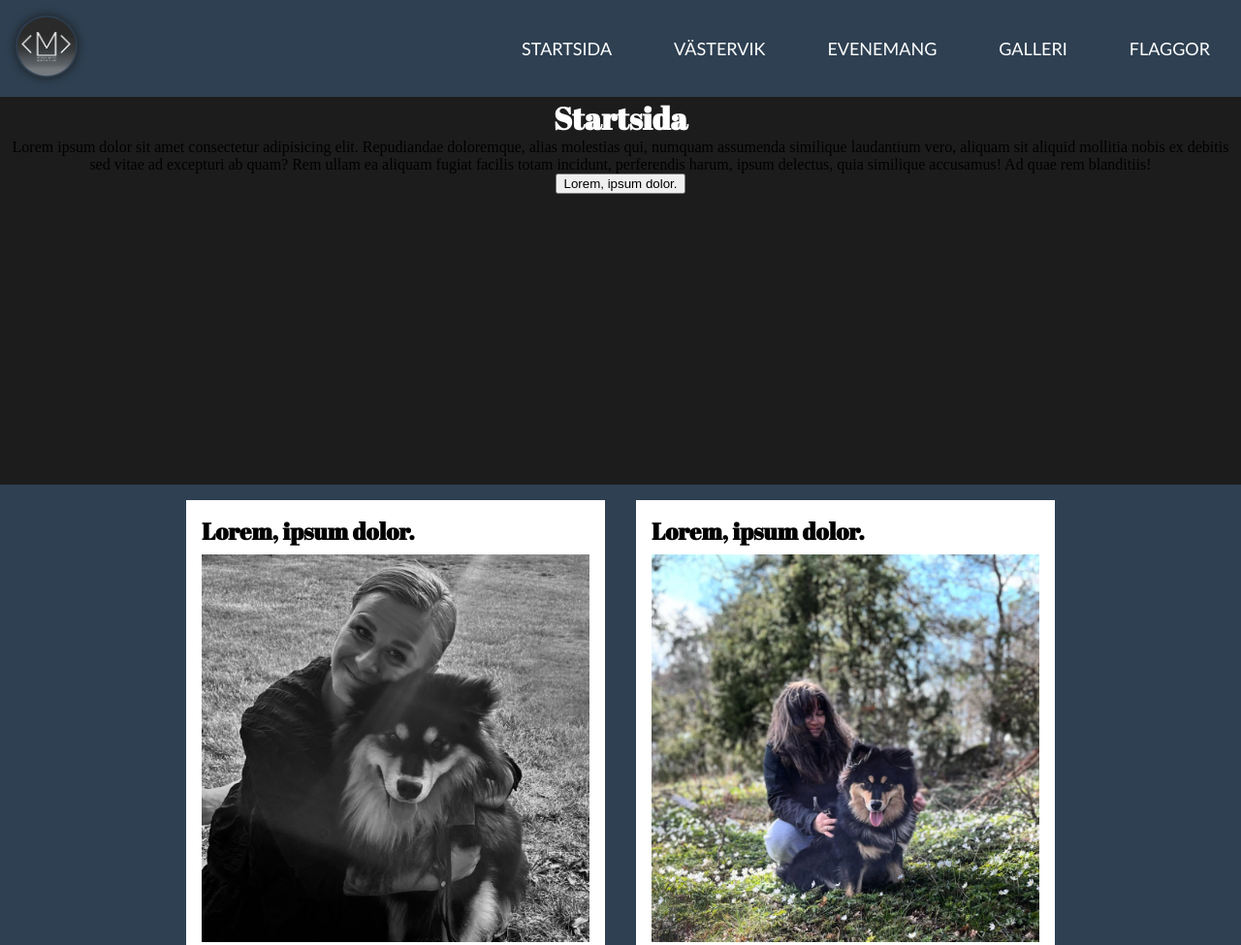
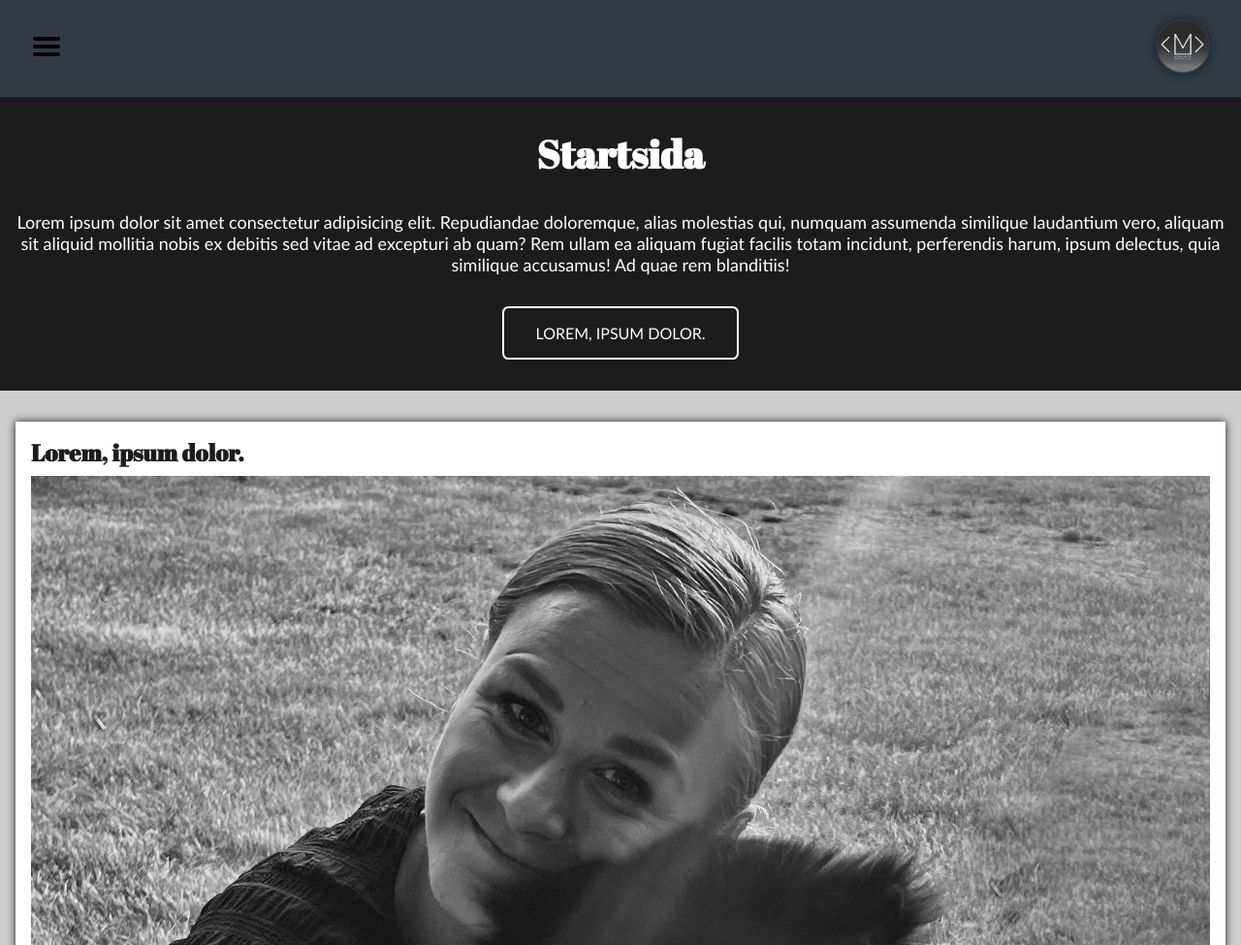
Before and after one commit to mathildahansson/case_2, a plain HTML site: page index.html in a window 1280 px wide. Shown: the top 975 px of the page at 97% size. Drawn offline with Linux system fonts and the light colour scheme.

Commit message:
ändrat om i designen så att jag utgår från mobile first, lagt till en hamburgarmeny och länkar som kommer upp vid hovering.

```diff
--- a/index.html
+++ b/index.html
@@ -16,16 +16,28 @@
     <!-- NAVIGERING -->
 
     <section class="top-nav">
-        <div class="logotype"><img src="assets/images/LOGOTYP.png" alt="Mathilda Hansson logo" id="logo"></div>
+
         <nav id="top">
-            <ul>
-                <li><a href="/index.html">Startsida</a></li>
-                <li><a href="/vastervik.html">Västervik</a></li>
-                <li><a href="/event.html">Evenemang</a></li>
-                <li><a href="/gallery.html">Galleri</a></li>
-                <li><a href="/flags.html">Flaggor</a></li>
+            <ul class="hamburger-menu">
+                <li><img src="assets/svg/134216_menu_lines_hamburger_icon.svg" alt="menu-icon">
+                    <ul class="hidden-menu">
+                        <li><h3>Meny</h3></li>
+                        <li><a href="/index.html">Startsida</a></li>
+                        <hr>
+                        <li><a href="/vastervik.html">Västervik</a></li>
+                        <hr>
+                        <li><a href="/event.html">Evenemang</a></li>
+                        <hr>
+                        <li><a href="/gallery.html">Galleri</a></li>
+                        <hr>
+                        <li><a href="/flags.html">Flaggor</a></li>
+                        <br><br>
+                        <li><a href="index.html">X</a></li>
+                    </ul>
+                </li>
             </ul>
         </nav>
+        <div class="logotype"><img src="assets/images/LOGOTYP.png" alt="Mathilda Hansson logo" id="logo"></div>
     </section>
 
 
--- a/styles/style.css
+++ b/styles/style.css
@@ -1,5 +1,5 @@
 :root {
-    --primary-color: #7C9082;
+    --primary-color: #313b46;
     --secondary-color: #2E4052;
     --base-color: #1c1c1c;
     --dark: #000000;
@@ -11,92 +11,155 @@ body {
     margin: 0;
 }
 
+/* NAVIGATION */
 section.top-nav {
     display: flex;
-    background-color: var(--secondary-color);
+    background-color: var(--primary-color);
     justify-content: space-between;
     align-items: center;
-    padding: 1rem;
-
+    padding: 1rem 2rem 1rem 2rem;
 }
 
-/* nav {} */
+nav#top {
+}
+
+.hamburger-menu {
+padding: 0;
+}
 
 nav#top ul {
     list-style: none;
-    display: flex;
-    gap: 2rem;
 }
 
-nav#top a {
-    color: var(--light);
-    text-decoration: none;
-    font-family: 'Gill Sans', 'Gill Sans MT', Calibri, 'Trebuchet MS', sans-serif;
-    font-size: large;
-    text-transform: uppercase;
-    padding: 1rem;
+nav#top ul .hidden-menu {
+    display: none;
 }
 
-nav#top a:hover {
+nav#top ul li:hover .hidden-menu {
+    display: block;
+}
+
+.hidden-menu {
+    background-color: var(--light);
+    width: 200px;
+    padding: 3rem 2rem 3rem 2rem;
+    text-align: center;
+    position: absolute;
+}
+
+.hidden-menu li {
+    padding: 1rem;
+    position: relative;
+}
+
+.hidden-menu a {
+    font-family: 'Gill Sans', 'Gill Sans MT', Calibri, 'Trebuchet MS', sans-serif;
+    text-decoration: none;
+    font-size: 18px;
+    text-transform: uppercase;
     color: var(--base-color);
-    background-color: var(--primary-color);
-    transition: ease-in-out 0.8s;
+}
 
+.hidden-menu a:hover {
+    text-decoration: none;
+    color: var(--contrast-color);
+}
+
+.hidden-menu h3 {
+    font-size: 30px;
+    text-transform: uppercase;
+    color: var(--primary-color);
+    padding-bottom: 2rem;
+    margin: 0rem 0rem 0.5rem 0rem;
+    border-bottom: 2px solid var(--primary-color);
 }
 
 img#logo {
-    width: 4rem;
+    width: 3.5rem;
     border: 0px solid var(--light);
     border-radius: 50%;
     box-shadow: 0px 0px 10px var(--base-color);
+    padding: 0;
 }
+
+/* HEADER */
 
 header {
     background-color: var(--base-color);
-    width: 100%;
-    height: 50vh;
-    display: block;
+    height: 100%;
+    display: flex;
+    flex-direction: column;
+    justify-content: center;
     text-align: center;
 }
 
-header>h1 {
+header h1 {
+    padding: 2rem 1rem 1rem 1rem;
+}
+
+header p {
+    margin: 1rem 1rem 1rem 1rem;
+    color: var(--light);
+}
+
+header button {
+    background-color: transparent;
+    padding: 1rem 2rem 1rem 2rem;
+    margin: 1rem 1rem 2rem 1rem;
+    font-family: 'Gill Sans', 'Gill Sans MT', Calibri, 'Trebuchet MS', sans-serif;
+    font-size: 16px;
+    color: var(--light);
+    text-transform: uppercase;
+    border: 2px solid var(--light);
+    border-radius: 0.4rem;
+}
+
+header button:hover {
+    transition: ease-in-out 0.7s;
+    background-color: var(--primary-color);
+}
+
+
+/* HEADINGS AND PARAGRAPHS */
+h1 {
+    margin: 0;
     font-family: 'abril fatface';
     color: var(--light);
-
-}
-
-h1 {
-    margin: 0;
+    font-size: 40px;
 }
 
 h2 {
     margin: 0;
+    font-family: 'abril fatface';
+    color: var(--base-color);
 }
 
 h3 {
     margin: 0;
+    font-family: 'abril fatface';
 }
 
 p {
     margin: 0;
+    font-size: 18px;
+    font-family: 'Gill Sans', 'Gill Sans MT', Calibri, 'Trebuchet MS', sans-serif;
 }
 
+
+/* CONTENT AND CONTAINERS */
 .content {
-    background-color: #2E4052;
+    background-color: #cccccc;
     display: flex;
-    justify-content: center;
-    margin-top: 0rem;
+    flex-direction: column;
+    padding: 1rem 0rem 1rem 0rem;
     gap: 0rem;
-    flex-flow: row wrap;
-    align-items: flex-start;
 }
 
 .container-box {
-    display: block;
     margin: 1rem;
     padding: 1rem;
     background-color: var(--light);
-    width: 400px;
+    box-shadow: 0px 0px 8px var(--base-color);
 }
 
 .content>.container-box>h2 {
@@ -113,6 +176,7 @@ p {
 
 .container-pictures {
     width: 100%;
+    aspect-ratio: 1/1;
 }
 
 details>summary {
@@ -134,18 +198,6 @@ details>p {
     color: var(--base-color);
 }
 
-.slottsholmen {
-    border: 1px dotted gray;
-}
-
-.visfestivalen {
-    border: 1px dotted gray;
-}
-
-.psykmuseet {
-    border: 1px dotted gray;
-}
-
 table {
     border: 1px dotted blue;
 }
@@ -162,7 +214,7 @@ footer>h3 {
     font-size: large;
 }
 
-footer>p {
+footer p {
     color: var(--light);
     font-family: 'Gill Sans', 'Gill Sans MT', Calibri, 'Trebuchet MS', sans-serif;
     font-weight: 300;
```
Also changed, not shown: assets/svg/134216_menu_lines_hamburger_icon.svg (added), 1 other file.
